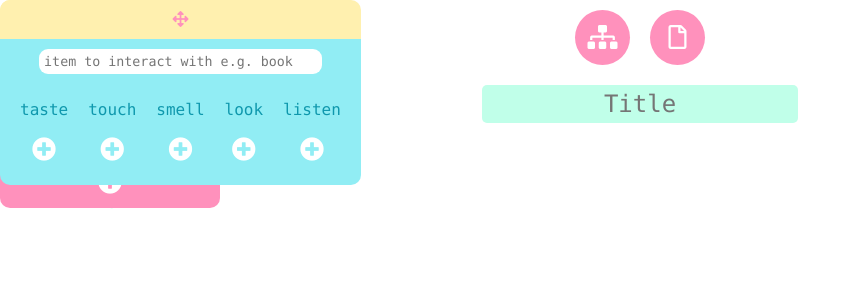
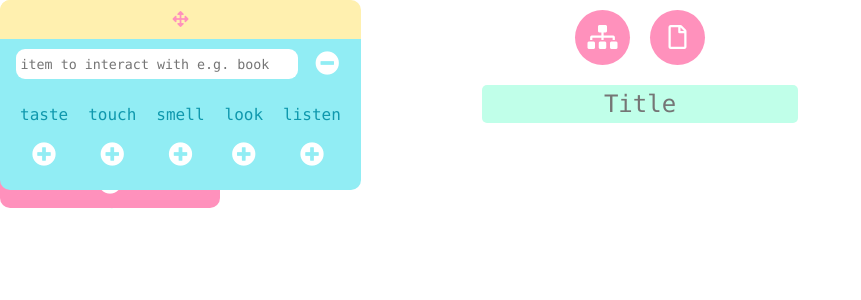
Before and after one commit to majicmoo/storytime-slackbot, a React (Create React App) app in the folder story-maker/: page / in a window 1280 px wide. Both pictures are taken after a click on the button 110 px from the left and 183 px from the top of the page. Shown: the top 300 px of the page, without its empty margins (0-861 px from the left). Built offline with nearby package versions, Linux system fonts and the light colour scheme.

Commit message:
remove option node

```diff
--- a/story-maker/src/App.tsx
+++ b/story-maker/src/App.tsx
@@ -9,7 +9,8 @@ import {
   updateNode,
   addOption,
   updateOption,
-  removeNode
+  removeNode,
+  removeOption
 } from "./StoryUpdater";
 import { removeNodeFromTracker } from "./NodeTrackerHelper";
 
@@ -68,6 +69,12 @@ class App extends React.Component<{}, AppState> {
     });
   };
 
+  private removeOption = (option: StoryOption) => {
+    this.setState({
+      story: removeOption(this.state.story, option),
+      nodeTracker: removeNodeFromTracker(this.state.nodeTracker, option.id)
+    });
+  };
   private addOption = (nodeId: string) => {
     this.updateStory(addOption(this.state.story, nodeId));
   };
@@ -106,6 +113,7 @@ class App extends React.Component<{}, AppState> {
             updateTitle={this.updateTitle}
             updateNode={this.updateNode}
             removeNode={this.removeNode}
+            removeOption={this.removeOption}
             addOption={this.addOption}
             addNode={this.addNode}
             updateOption={this.updateOption}
--- a/story-maker/src/StoryUpdater.ts
+++ b/story-maker/src/StoryUpdater.ts
@@ -44,6 +44,15 @@ export const removeNode = (story: Story, node: Node): Story => {
   return { ...story, nodes: updatedNodes, options };
 };
 
+export const removeOption = (story: Story, option: StoryOption): Story => {
+  const options = without([option], story.options);
+  const nodes = story.nodes.map(n => ({
+    ...n,
+    optionIds: n.optionIds.filter(id => id !== option.id)
+  }));
+  return { ...story, nodes, options };
+};
+
 const clearOptionOfRemovedNode = (node: Node, optionId: string | undefined) =>
   optionId === node.id ? undefined : optionId;
 
--- a/story-maker/src/graph/GraphTab.tsx
+++ b/story-maker/src/graph/GraphTab.tsx
@@ -12,6 +12,7 @@ interface GraphTabProps {
   updateTitle(title: string): void;
   updateNode(node: Node): void;
   removeNode(node: Node): void;
+  removeOption(option: StoryOption): void;
   addOption(nodeId: string): void;
   addNode(option: StoryOption, verb: Verb): void;
   updateOption(option: StoryOption): void;
@@ -33,6 +34,7 @@ const GraphTab: FunctionComponent<GraphTabProps> = ({
   updateOption,
   addOrUpdateNodeTracker,
   addOption,
+  removeOption,
   addNode,
   removeNode
 }) => (
@@ -62,6 +64,7 @@ const GraphTab: FunctionComponent<GraphTabProps> = ({
         option={option}
         key={option.id}
         updateOption={updateOption}
+        removeOption={removeOption}
         addOrUpdateNodeTracker={addOrUpdateNodeTracker}
         addNode={addNode}
         x={index}
--- a/story-maker/src/graph/Option.tsx
+++ b/story-maker/src/graph/Option.tsx
@@ -6,6 +6,7 @@ import VerbComponent from "./Verb";
 interface OptionProps {
   option: StoryOption;
   updateOption(option: StoryOption): void;
+  removeOption(option: StoryOption): void;
   addOrUpdateNodeTracker(
     id: string,
     type: "Node" | "StoryOption",
@@ -23,7 +24,14 @@ class Option extends React.Component<OptionProps> {
   private addNode = (verb: Verb) => this.props.addNode(this.props.option, verb);
 
   public render() {
-    const { option, updateOption, x, y, addOrUpdateNodeTracker } = this.props;
+    const {
+      option,
+      updateOption,
+      x,
+      y,
+      addOrUpdateNodeTracker,
+      removeOption
+    } = this.props;
     return (
       <DraggableDiv
         x={x}
@@ -40,6 +48,7 @@ class Option extends React.Component<OptionProps> {
         }
       >
         <div className="option">
+          <div className="option-top">
             <input
               value={option.item}
               placeholder="item to interact with e.g. book"
@@ -47,6 +56,16 @@ class Option extends React.Component<OptionProps> {
                 updateOption({ ...option, item: event.target.value })
               }
             />
+            <div>
+              <button
+                className="button"
+                title="remove node"
+                onClick={() => removeOption(option)}
+              >
+                <i className="fas fa-minus-circle" />
+              </button>
+            </div>
+          </div>
           <div className="verbs">
             <VerbComponent
               verb="taste"
--- a/story-maker/src/graph/graph.css
+++ b/story-maker/src/graph/graph.css
@@ -105,3 +105,8 @@
   color: white;
   padding: 10px 5px;
 }
+
+.option-top {
+  display: flex;
+  justify-content: space-around;
+}
```
Lines whose indentation alone changed are shown as unchanged.
